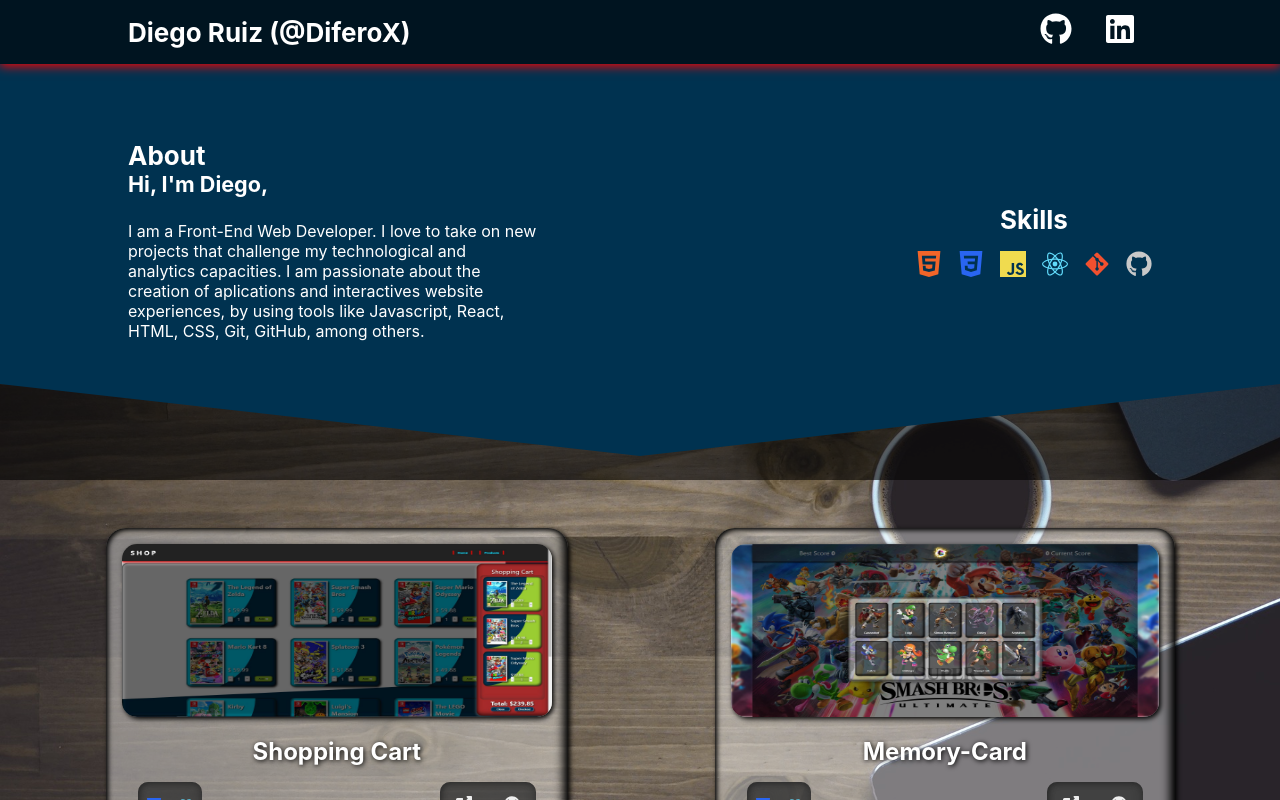
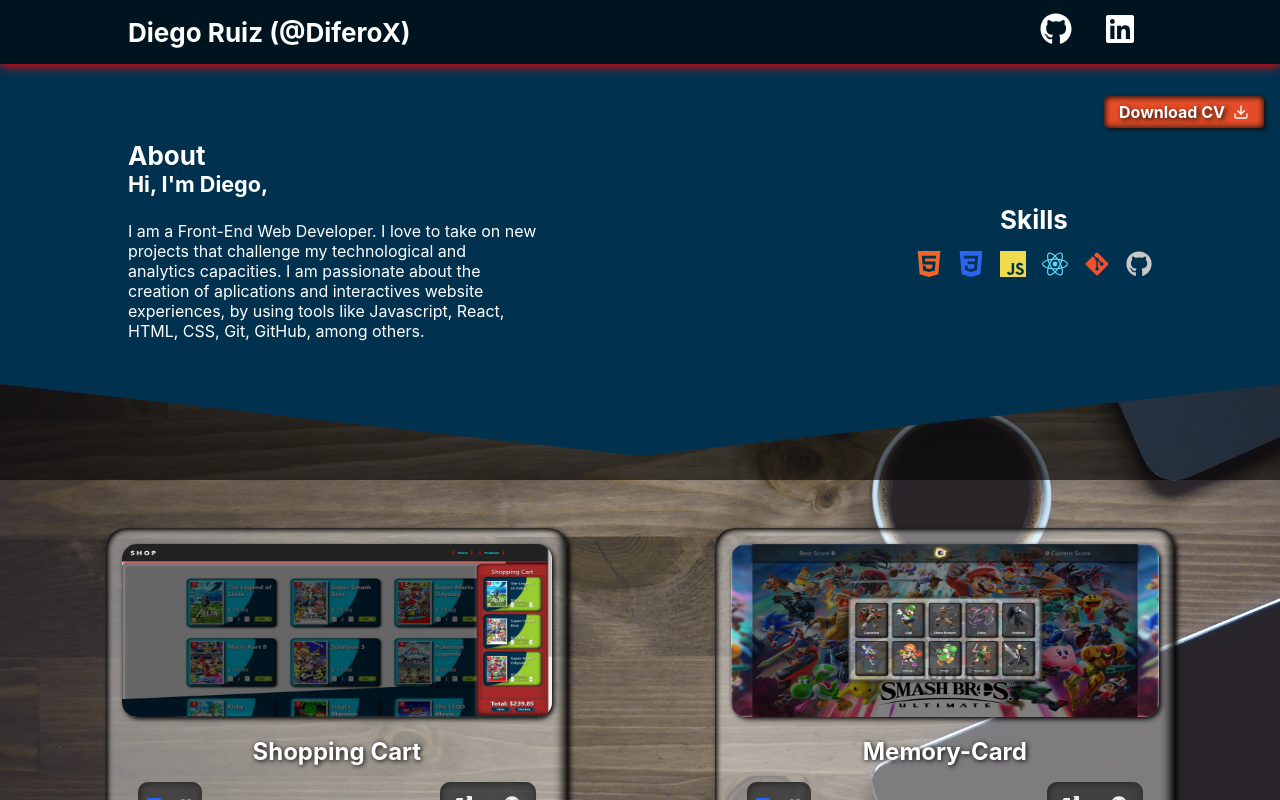
Before and after one commit to DiferoX/portfolio, a React (Create React App) app: page / in a window 1280 px wide. Shown: the top 800 px of the page. Built offline with nearby package versions, Linux system fonts and the light colour scheme.

Commit message:
add download button

```diff
--- a/src/components/InfoBar.jsx
+++ b/src/components/InfoBar.jsx
@@ -1,6 +1,8 @@
 import '../styles/InfoBar.css';
 import { SiHtml5, SiCss3, SiJavascript, SiReact } from 'react-icons/si';
 import { FaGitAlt, FaGithub } from 'react-icons/fa';
+import { FiDownload } from 'react-icons/fi';
+import CV from '../components/DiegoCV.pdf'
 
 function InfoBar() {
   return (
@@ -21,6 +23,14 @@
           <FaGithub className='iconSkills' />
         </div>
       </div>
+      <a
+        className='downloadButton'
+        download="CV (Diego Ruiz).pdf"
+        href={CV}
+      >
+        Download CV
+        <FiDownload className='downloadIcon' />
+      </a>
     </div>
   );
 }
--- a/src/styles/InfoBar.css
+++ b/src/styles/InfoBar.css
@@ -1,5 +1,6 @@
 .infoBarContent
 {
+  position: relative;
   display: flex;
   justify-content: space-between;
   align-items: center;
@@ -20,6 +21,47 @@
 {
   font-size: 1rem;
   margin-top: 1.5rem;
+}
+
+.downloadButton
+{
+  display: flex;
+  align-items: center;
+  justify-content: center;
+  gap: 0.5rem;
+  position: absolute;
+  top: 12vh;
+  right: 1rem;
+  height: 2rem;
+  width: 10rem;
+  font-size: 1rem;
+  font-weight: bold;
+  color: white;
+  background-color: #e34c26;
+  border: none;
+  border-radius: 5px;
+  text-shadow: 2px 2px 5px #111;
+  box-shadow: 2px 2px 5px #111,
+              inset 2px 2px 5px rgba(17, 17, 17, 0.8),
+              inset -2px -2px 5px rgba(17, 17, 17, 0.6);
+  transition: 0.5s;
+}
+
+.downloadButton:hover
+{
+  box-shadow: 5px 5px 10px #111,
+              inset 2px 2px 5px rgba(17, 17, 17, 0.8),
+              inset -2px -2px 5px rgba(17, 17, 17, 0.6);
+}
+
+.downloadButton:hover .downloadIcon
+{
+  color: yellow;
+}
+
+.downloadButton:link, .downloadButton:visited, .downloadButton:active
+{
+  text-decoration: none;
 }
 
 .skillContent div
```
Also changed, not shown: 1 other file (tests, documents, lock files or other folders).
